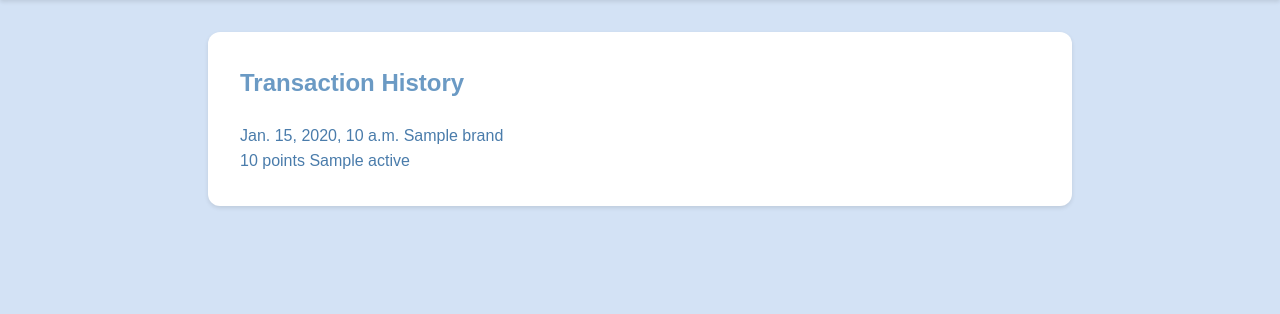
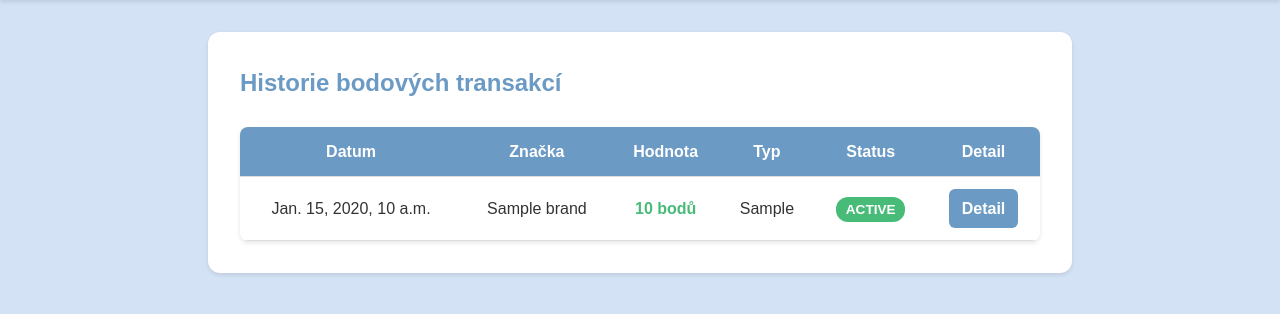
Before and after one commit to fajlajpi/bonus, a Django app: template pa_bonus/templates/history.html in a window 1280 px wide. Shown: the part 70-384 px from the top of the page. Run offline with Django 5.2, Linux system fonts and the light colour scheme; the template is opened without the code that fills it: most values are stand-ins (such as "Sample title", 1, 10 or a date in 2020).

Commit message:
Improved style and template for Transaction History

```diff
--- a/pa_bonus/static/style.css
+++ b/pa_bonus/static/style.css
@@ -130,3 +130,101 @@ a:hover {
 .quick-links a:hover {
     background-color: var(--link-hover);
 }
+
+/* Transactions table styling */
+.transactions-table {
+    width: 100%;
+    border-collapse: collapse;
+    margin-top: 1.5rem;
+    background-color: white;
+    border-radius: 8px;
+    overflow: hidden;
+    box-shadow: 0 2px 4px rgba(0, 0, 0, 0.1);
+}
+
+.transactions-table th, .transactions-table td {
+    padding: 0.75rem;
+    text-align: center;
+    border-bottom: 1px solid #ddd;
+}
+
+.transactions-table th {
+    background-color: var(--primary-color);
+    color: white;
+    font-weight: bold;
+}
+
+.transactions-table tbody tr:nth-child(even) {
+    background-color: #f8f9fa;
+}
+
+.transactions-table tbody tr:hover {
+    background-color: #e2e8f0;
+}
+
+/* Value formatting: positive (green), negative (red) */
+.value.positive {
+    color: var(--success-color);
+    font-weight: bold;
+}
+
+.value.negative {
+    color: var(--error-color);
+    font-weight: bold;
+}
+
+/* Status badge styling */
+.status-badge {
+    padding: 0.3rem 0.6rem;
+    border-radius: 12px;
+    font-weight: bold;
+    text-transform: uppercase;
+    font-size: 0.85rem;
+}
+
+.status-badge.pending {
+    background-color: #FFD700;
+    color: black;
+}
+
+.status-badge.confirmed {
+    background-color: var(--success-color);
+    color: white;
+}
+
+.status-badge.cancelled {
+    background-color: var(--error-color);
+    color: white;
+}
+
+/* Detail link */
+.details-link {
+    padding: 0.4rem 0.8rem;
+    border-radius: 6px;
+    background-color: var(--primary-color);
+    color: white;
+    font-weight: bold;
+    text-decoration: none;
+    display: inline-block;
+}
+
+.details-link:hover {
+    background-color: var(--link-hover);
+}
+
+/* Responsive adjustments */
+@media (max-width: 768px) {
+    .transactions-table th, .transactions-table td {
+        padding: 0.5rem;
+        font-size: 0.9rem;
+    }
+
+    .status-badge {
+        font-size: 0.75rem;
+    }
+
+    .details-link {
+        font-size: 0.8rem;
+        padding: 0.3rem 0.6rem;
+    }
+}
--- a/pa_bonus/templates/dashboard.html
+++ b/pa_bonus/templates/dashboard.html
@@ -8,7 +8,7 @@
 
     <div class="points-summary">
         <h3>Aktuální stav bodového konta</h3>
-        <p class="total-points">{{ total_points }}</p>
+        <p class="total-points">{{ total_points }} bodů</p>
     </div>
 
     {% if contract %}
--- a/pa_bonus/templates/history.html
+++ b/pa_bonus/templates/history.html
@@ -1,29 +1,44 @@
 {% extends "base.html" %}
 
-{% block title %} Seznam transakcí {% endblock title %}
+{% block title %} Historie transakcí {% endblock title %}
 
 {% block content %}
 <div class="history-container">
-    <h2>Transaction History</h2>
+    <h2>Historie bodových transakcí</h2>
 
-    <div class="transactions-list">
-        {% for transaction in transactions %}
-        <div class="transaction-item">
-            <a href="{% url 'history_detail' transaction.id %}">
-                <div class="transaction-header">
-                    <span class="date">{{ transaction.date }}</span>
-                    <span class="brand">{{ transaction.brand.name }}</span>
-                </div>
-                <div class="transaction-details">
-                    <span class="value">{{ transaction.value }} points</span>
-                    <span class="type">{{ transaction.get_type_display }}</span>
-                    <span class="status">{{ transaction.get_status_display }}</span>
-                </div>
-            </a>
-        </div>
-        {% empty %}
-        <p>No transactions found.</p>
-        {% endfor %}
-    </div>
+    {% if transactions %}
+    <table class="transactions-table">
+        <thead>
+            <tr>
+                <th>Datum</th>
+                <th>Značka</th>
+                <th>Hodnota</th>
+                <th>Typ</th>
+                <th>Status</th>
+                <th>Detail</th>
+            </tr>
+        </thead>
+        <tbody>
+            {% for transaction in transactions %}
+            <tr>
+                <td>{{ transaction.date }}</td>
+                <td>{{ transaction.brand.name }}</td>
+                <td class="value {% if transaction.value < 0 %}negative{% else %}positive{% endif %}">
+                    {{ transaction.value }} bodů
+                </td>
+                <td>{{ transaction.get_type_display }}</td>
+                <td>
+                    <span class="status-badge {{ transaction.status|lower }}">{{ transaction.get_status_display }}</span>
+                </td>
+                <td>
+                    <a href="{% url 'history_detail' transaction.id %}" class="details-link">Detail</a>
+                </td>
+            </tr>
+            {% endfor %}
+        </tbody>
+    </table>
+    {% else %}
+    <p>Žádné transakce nenalezeny.</p>
+    {% endif %}
 </div>
 {% endblock %}
```
